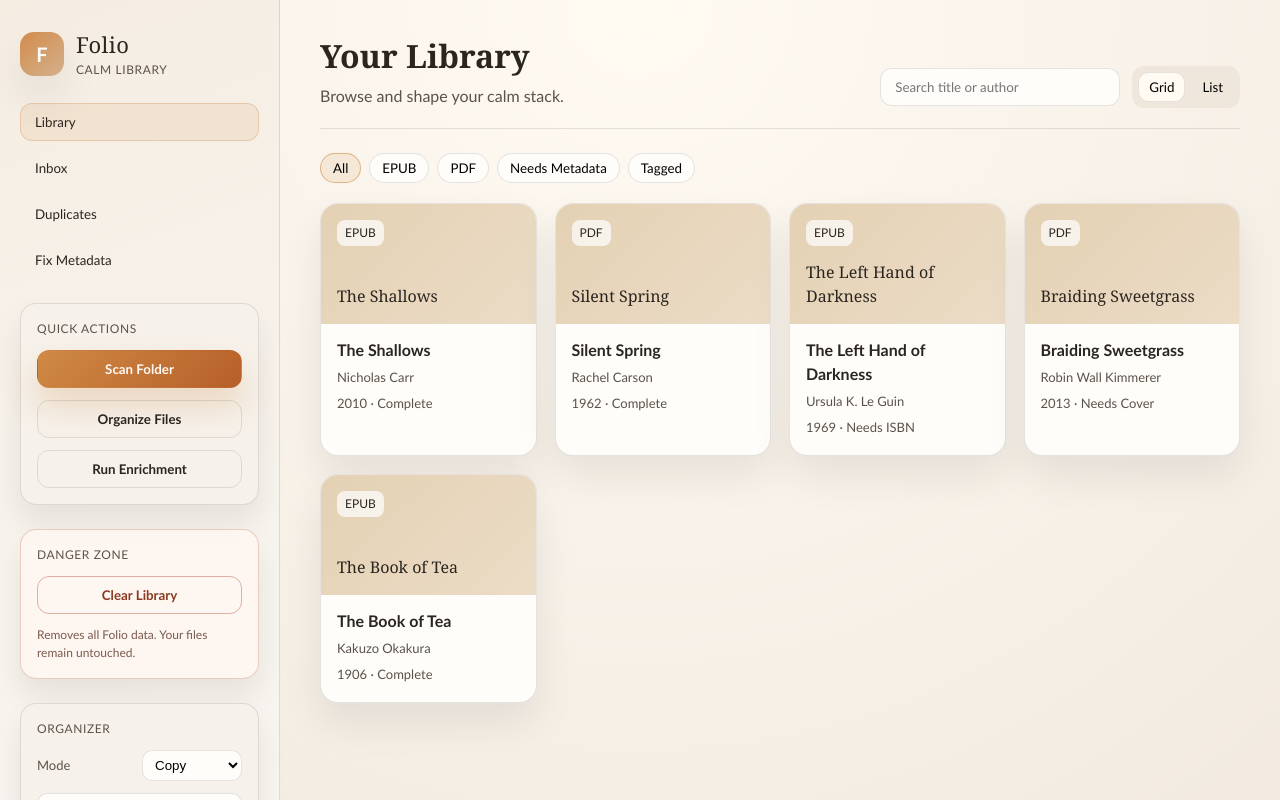
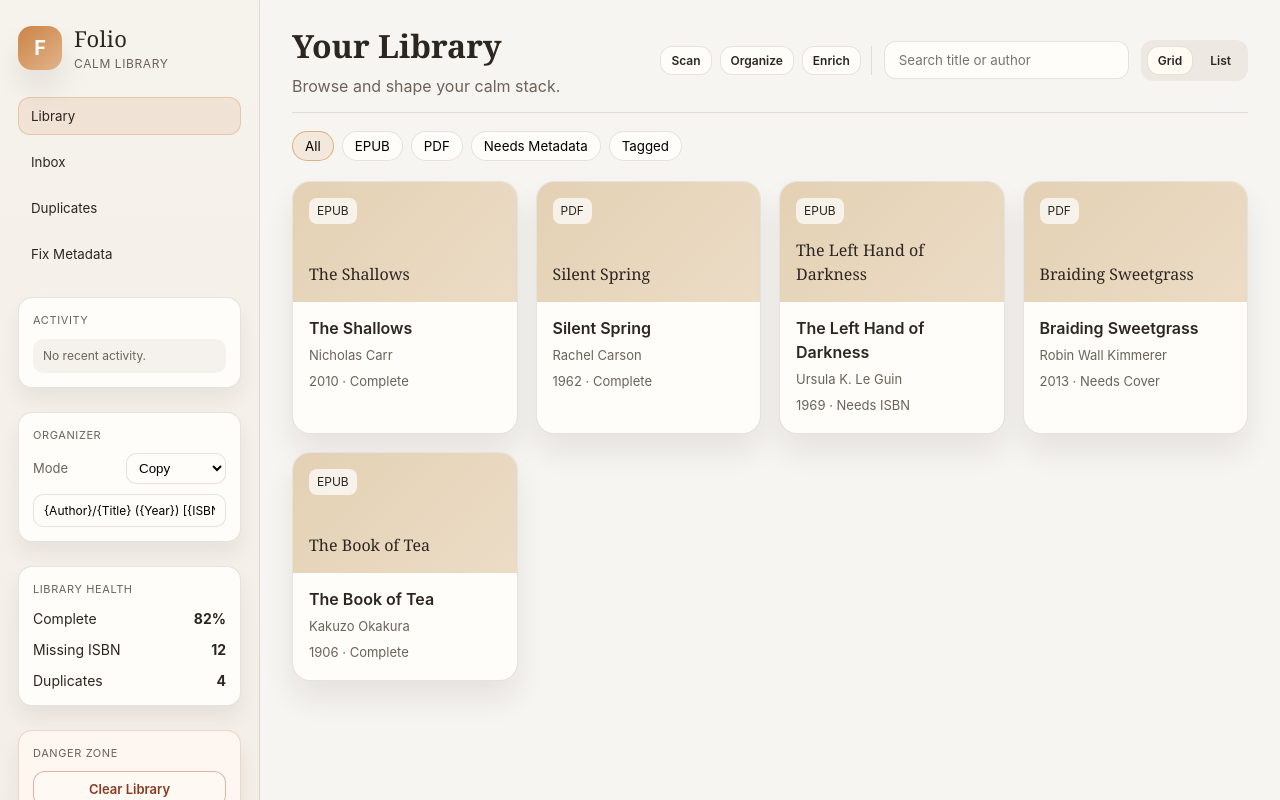
Before and after one commit to bkeetman/folio, a React (Vite) app in the folder apps/desktop/: page / in a window 1280 px wide. Shown: the top 800 px of the page. Built offline with nearby package versions, Linux system fonts and the light colour scheme.

Commit message:
add shared ui components and mac toolbar layout

```diff
--- a/apps/desktop/src/App.css
+++ b/apps/desktop/src/App.css
@@ -1,13 +1,13 @@
 :root {
-  --surface: #f6f1ea;
-  --surface-strong: #efe7dc;
-  --ink: #2b2520;
-  --ink-soft: #5b524a;
-  --accent: #d08a46;
-  --accent-strong: #b65f28;
+  --surface: #f7f5f2;
+  --surface-strong: #ede8e1;
+  --ink: #2c2621;
+  --ink-soft: #6b625a;
+  --accent: #c97a3a;
+  --accent-strong: #ad5a26;
   --mint: #cfd9d2;
-  --border: rgba(43, 37, 32, 0.12);
-  --shadow: 0 20px 40px rgba(22, 16, 10, 0.08);
+  --border: rgba(44, 38, 33, 0.12);
+  --shadow: 0 18px 30px rgba(20, 14, 10, 0.08);
 }
 
 #root {
@@ -16,15 +16,16 @@
 
 .app {
   display: grid;
-  grid-template-columns: 280px 1fr;
+  grid-template-columns: 260px 1fr;
   min-height: 100vh;
   color: var(--ink);
+  background: var(--surface);
 }
 
 .sidebar {
-  padding: 28px 20px;
+  padding: 22px 18px;
   border-right: 1px solid var(--border);
-  background: linear-gradient(160deg, #f5ede2 0%, #f7f3ed 50%, #f9f6f2 100%);
+  background: linear-gradient(180deg, #f6f2ec 0%, #f3eee6 100%);
   display: flex;
   flex-direction: column;
   gap: 24px;
@@ -40,7 +41,7 @@
   width: 44px;
   height: 44px;
   border-radius: 14px;
-  background: linear-gradient(140deg, #d28c4c, #d4b08c);
+  background: linear-gradient(140deg, #cc8346, #e1b48a);
   color: #fdfbf8;
   display: grid;
   place-items: center;
@@ -66,6 +67,99 @@
   display: flex;
   flex-direction: column;
   gap: 8px;
+}
+
+.sidebar-item {
+  border: 1px solid transparent;
+  background: transparent;
+  padding: 10px 12px;
+  border-radius: 12px;
+  text-align: left;
+  color: var(--ink);
+  cursor: pointer;
+  transition: border 0.2s ease, background 0.2s ease;
+}
+
+.sidebar-item.active,
+.sidebar-item:hover {
+  background: rgba(201, 122, 58, 0.12);
+  border-color: rgba(201, 122, 58, 0.28);
+}
+
+.ui-panel {
+  background: #fffdf9;
+  border: 1px solid var(--border);
+  border-radius: 14px;
+  padding: 14px;
+  display: flex;
+  flex-direction: column;
+  gap: 10px;
+  box-shadow: 0 12px 20px rgba(30, 22, 15, 0.06);
+}
+
+.ui-panel__title {
+  font-size: 11px;
+  text-transform: uppercase;
+  letter-spacing: 0.6px;
+  color: var(--ink-soft);
+}
+
+.ui-panel.danger {
+  border-color: rgba(178, 74, 44, 0.2);
+  background: rgba(255, 247, 242, 0.9);
+}
+
+.ui-button {
+  border-radius: 12px;
+  border: 1px solid transparent;
+  padding: 9px 12px;
+  cursor: pointer;
+  font-weight: 600;
+  transition: transform 0.2s ease, box-shadow 0.2s ease, border 0.2s ease;
+  background: transparent;
+  color: var(--ink);
+  font-family: inherit;
+}
+
+.ui-button--sm {
+  padding: 6px 10px;
+  font-size: 12px;
+}
+
+.ui-button--md {
+  font-size: 13px;
+}
+
+.ui-button--primary {
+  background: linear-gradient(135deg, var(--accent), var(--accent-strong));
+  color: #fffaf5;
+  box-shadow: 0 16px 26px rgba(201, 122, 58, 0.25);
+}
+
+.ui-button--ghost {
+  border-color: var(--border);
+  background: #fffdf9;
+}
+
+.ui-button--toolbar {
+  border-color: var(--border);
+  background: #fffdf9;
+}
+
+.ui-button--danger {
+  border-color: rgba(178, 74, 44, 0.4);
+  color: #8b3a22;
+  background: rgba(255, 250, 246, 0.8);
+}
+
+.ui-button:hover {
+  transform: translateY(-1px);
+}
+
+.ui-button:disabled {
+  opacity: 0.6;
+  cursor: not-allowed;
+  transform: none;
 }
 
 .nav-item {
@@ -117,6 +211,10 @@
   background: rgba(207, 217, 210, 0.35);
   border-radius: 10px;
   padding: 8px 10px;
+}
+
+.scan-status.muted {
+  background: rgba(227, 221, 214, 0.35);
 }
 
 .scan-timer {
@@ -243,19 +341,24 @@
 }
 
 .main {
-  padding: 32px 40px 48px;
+  padding: 22px 32px 40px;
   display: flex;
   flex-direction: column;
-  gap: 24px;
+  gap: 18px;
 }
 
-.topbar {
+.toolbar {
   display: flex;
   justify-content: space-between;
-  align-items: flex-end;
-  gap: 24px;
+  align-items: center;
+  gap: 20px;
   border-bottom: 1px solid var(--border);
-  padding-bottom: 20px;
+  padding-bottom: 14px;
+  position: sticky;
+  top: 0;
+  backdrop-filter: blur(10px);
+  background: rgba(247, 245, 242, 0.85);
+  z-index: 2;
 }
 
 .library-progress {
@@ -330,10 +433,17 @@
   color: var(--ink-soft);
 }
 
-.topbar-actions {
+.toolbar-actions {
   display: flex;
   align-items: center;
   gap: 12px;
+}
+
+.toolbar-group {
+  display: inline-flex;
+  gap: 8px;
+  padding-right: 10px;
+  border-right: 1px solid var(--border);
 }
 
 .library-status {
@@ -360,15 +470,12 @@
   border-radius: 12px;
 }
 
-.view-toggle button {
+.view-toggle .ui-button {
   background: transparent;
-  border: 1px solid transparent;
-  border-radius: 10px;
-  padding: 6px 10px;
-  cursor: pointer;
+  border-color: transparent;
 }
 
-.view-toggle .active {
+.view-toggle .ui-button.active {
   background: #fffaf2;
   border-color: var(--border);
 }
@@ -570,7 +677,7 @@
     padding: 24px;
   }
 
-  .topbar {
+  .toolbar {
     flex-direction: column;
     align-items: flex-start;
   }
--- a/apps/desktop/src/App.tsx
+++ b/apps/desktop/src/App.tsx
@@ -2,6 +2,7 @@ import { useCallback, useEffect, useMemo, useState } from "react";
 import "./App.css";
 import { invoke, isTauri } from "@tauri-apps/api/core";
 import { listen } from "@tauri-apps/api/event";
+import { Button, Panel, SidebarItem } from "./components/ui";
 
 type View = "library" | "inbox" | "duplicates" | "fix";
 
@@ -482,39 +483,24 @@ function App() {
         </div>
 
         <nav className="nav">
-          <button
-            className={view === "library" ? "nav-item active" : "nav-item"}
-            onClick={() => setView("library")}
-          >
+          <SidebarItem active={view === "library"} onClick={() => setView("library")}>
             Library
-          </button>
-          <button
-            className={view === "inbox" ? "nav-item active" : "nav-item"}
-            onClick={() => setView("inbox")}
-          >
+          </SidebarItem>
+          <SidebarItem active={view === "inbox"} onClick={() => setView("inbox")}>
             Inbox
-          </button>
-          <button
-            className={view === "duplicates" ? "nav-item active" : "nav-item"}
+          </SidebarItem>
+          <SidebarItem
+            active={view === "duplicates"}
             onClick={() => setView("duplicates")}
           >
             Duplicates
-          </button>
-          <button
-            className={view === "fix" ? "nav-item active" : "nav-item"}
-            onClick={() => setView("fix")}
-          >
+          </SidebarItem>
+          <SidebarItem active={view === "fix"} onClick={() => setView("fix")}>
             Fix Metadata
-          </button>
+          </SidebarItem>
         </nav>
 
-        <div className="sidebar-panel">
-          <div className="panel-title">Quick Actions</div>
-          <button className="primary" onClick={handleScan} disabled={scanning}>
-            {scanning ? "Scanning..." : "Scan Folder"}
-          </button>
-          <button className="ghost" onClick={handlePlanOrganize}>Organize Files</button>
-          <button className="ghost">Run Enrichment</button>
+        <Panel title="Activity">
           {scanStatus ? (
             <div className="scan-status">
               {scanStatus}
@@ -555,21 +541,12 @@ function App() {
                 </div>
               ) : null}
             </div>
-          ) : null}
-        </div>
+          ) : (
+            <div className="scan-status muted">No recent activity.</div>
+          )}
+        </Panel>
 
-        <div className="sidebar-panel danger">
-          <div className="panel-title">Danger Zone</div>
-          <button className="ghost danger" onClick={handleClearLibrary}>
-            Clear Library
-          </button>
-          <div className="danger-note">
-            Removes all Folio data. Your files remain untouched.
-          </div>
-        </div>
-
-        <div className="sidebar-panel">
-          <div className="panel-title">Organizer</div>
+        <Panel title="Organizer">
           <div className="organizer-row">
             <span>Mode</span>
             <select
@@ -594,14 +571,15 @@ function App() {
                   {entry.target_path}
                 </div>
               ))}
-              <button className="primary" onClick={handleApplyOrganize}>Apply Plan</button>
+              <Button variant="primary" onClick={handleApplyOrganize}>
+                Apply Plan
+              </Button>
             </div>
           ) : null}
           {organizeStatus ? <div className="scan-status">{organizeStatus}</div> : null}
-        </div>
+        </Panel>
 
-        <div className="sidebar-panel">
-          <div className="panel-title">Library Health</div>
+        <Panel title="Library Health">
           <div className="health-row">
             <span>Complete</span>
             <strong>82%</strong>
@@ -614,11 +592,20 @@ function App() {
             <span>Duplicates</span>
             <strong>4</strong>
           </div>
-        </div>
+        </Panel>
+
+        <Panel title="Danger Zone" className="danger">
+          <Button variant="danger" onClick={handleClearLibrary}>
+            Clear Library
+          </Button>
+          <div className="danger-note">
+            Removes all Folio data. Your files remain untouched.
+          </div>
+        </Panel>
       </aside>
 
       <main className="main">
-        <header className="topbar">
+        <header className="toolbar">
           <div className="title-block">
             <h1>
               {view === "library" && "Your Library"}
@@ -634,7 +621,23 @@ function App() {
             </p>
           </div>
 
-          <div className="topbar-actions">
+          <div className="toolbar-actions">
+            <div className="toolbar-group">
+              <Button
+                variant="toolbar"
+                size="sm"
+                onClick={handleScan}
+                disabled={scanning}
+              >
+                {scanning ? "Scanning…" : "Scan"}
+              </Button>
+              <Button variant="toolbar" size="sm" onClick={handlePlanOrganize}>
+                Organize
+              </Button>
+              <Button variant="toolbar" size="sm">
+                Enrich
+              </Button>
+            </div>
             <div className="search">
               <input
                 value={query}
@@ -646,18 +649,22 @@ function App() {
               <div className="library-status">Loading library...</div>
             ) : null}
             <div className="view-toggle">
-              <button
+              <Button
+                variant="toolbar"
+                size="sm"
                 className={grid ? "active" : ""}
                 onClick={() => setGrid(true)}
               >
                 Grid
-              </button>
-              <button
+              </Button>
+              <Button
+                variant="toolbar"
+                size="sm"
                 className={!grid ? "active" : ""}
                 onClick={() => setGrid(false)}
               >
                 List
-              </button>
+              </Button>
             </div>
           </div>
         </header>
--- /dev/null
+++ b/apps/desktop/src/components/ui/Button.tsx
@@ -0,0 +1,27 @@
+import type { ButtonHTMLAttributes } from "react";
+
+type ButtonVariant = "primary" | "ghost" | "toolbar" | "danger";
+type ButtonSize = "sm" | "md" | "lg";
+
+type ButtonProps = ButtonHTMLAttributes<HTMLButtonElement> & {
+  variant?: ButtonVariant;
+  size?: ButtonSize;
+};
+
+export function Button({
+  variant = "ghost",
+  size = "md",
+  className,
+  ...props
+}: ButtonProps) {
+  const classes = [
+    "ui-button",
+    `ui-button--${variant}`,
+    `ui-button--${size}`,
+    className,
+  ]
+    .filter(Boolean)
+    .join(" ");
+
+  return <button className={classes} {...props} />;
+}
--- /dev/null
+++ b/apps/desktop/src/components/ui/Panel.tsx
@@ -0,0 +1,17 @@
+import type { ReactNode } from "react";
+
+type PanelProps = {
+  title?: string;
+  children: ReactNode;
+  className?: string;
+};
+
+export function Panel({ title, children, className }: PanelProps) {
+  const classes = ["ui-panel", className].filter(Boolean).join(" ");
+  return (
+    <section className={classes}>
+      {title ? <div className="ui-panel__title">{title}</div> : null}
+      {children}
+    </section>
+  );
+}
--- /dev/null
+++ b/apps/desktop/src/components/ui/SidebarItem.tsx
@@ -0,0 +1,12 @@
+import type { ButtonHTMLAttributes } from "react";
+
+type SidebarItemProps = ButtonHTMLAttributes<HTMLButtonElement> & {
+  active?: boolean;
+};
+
+export function SidebarItem({ active, className, ...props }: SidebarItemProps) {
+  const classes = ["sidebar-item", active ? "active" : null, className]
+    .filter(Boolean)
+    .join(" ");
+  return <button className={classes} {...props} />;
+}
--- /dev/null
+++ b/apps/desktop/src/components/ui/index.ts
@@ -0,0 +1,3 @@
+export * from "./Button";
+export * from "./Panel";
+export * from "./SidebarItem";
--- a/apps/desktop/src/index.css
+++ b/apps/desktop/src/index.css
@@ -1,5 +1,5 @@
 :root {
-  font-family: "Avenir Next", "Avenir", "Trebuchet MS", "Segoe UI", sans-serif;
+  font-family: "SF Pro Text", "SF Pro Display", -apple-system, BlinkMacSystemFont, "Segoe UI", sans-serif;
   line-height: 1.5;
   font-weight: 400;
   color: #2b2520;
```
